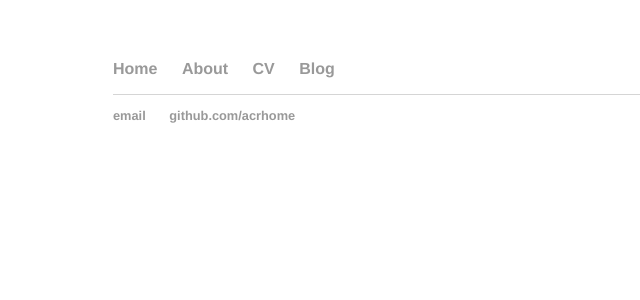
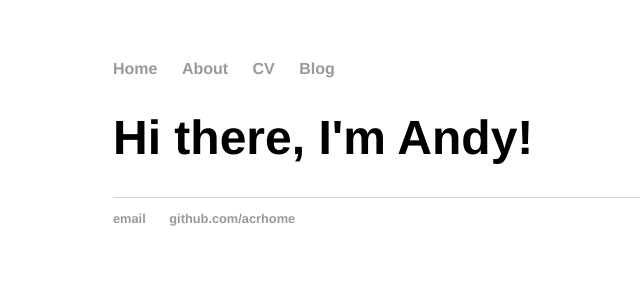
Before and after one commit to ACRHOME/acrhome.github.io, a Jekyll site: the page built from about/index.html, in a window 1280 px wide. Shown: the top 300 px of the page, without its empty margins (79-719 px from the left). Built offline with Jekyll 4.4.1, drawn with Linux system fonts in a browser that asks for light colours.

Commit message:
Update index.html

```diff
--- a/about/index.html
+++ b/about/index.html
@@ -2,3 +2,4 @@
 layout: default
 title: About US
 ---
+<h1>Hi there, I'm Andy!</h1>
```
